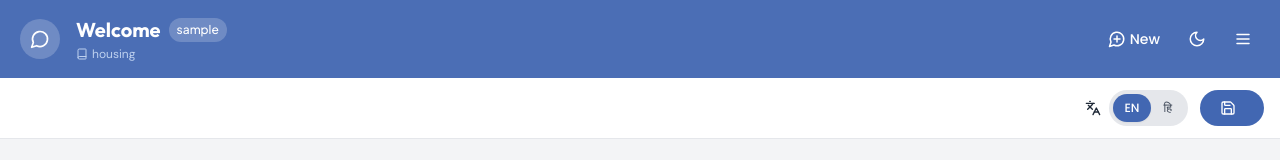
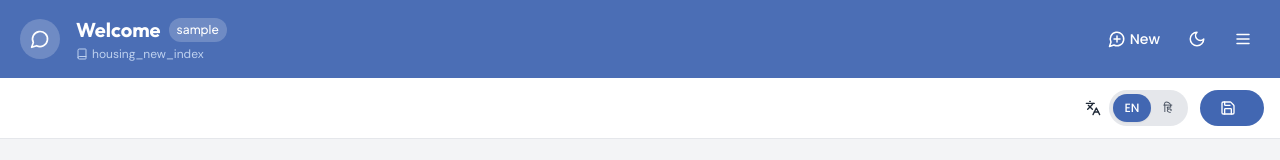
Before and after one commit to Nikk434/housingBot, a Next.js app in the folder frontend/: page /chat in a window 1280 px wide. Shown: the top 160 px of the page. Built offline with nearby package versions, Linux system fonts and the light colour scheme; sample sign-in values are in the browser's storage.

Commit message:
switched to new Index

```diff
--- a/frontend/src/app/chat/ChatComponent.js
+++ b/frontend/src/app/chat/ChatComponent.js
@@ -42,7 +42,7 @@ export default function ChatPage() {
   const [messages, setMessages] = useState([]);
   const [input, setInput] = useState("");
   const [loading, setLoading] = useState(false);
-  const [collectionName, setCollectionName] = useState("housing");
+  const [collectionName, setCollectionName] = useState("housing_new_index");
   const [sessionId, setSessionId] = useState("");
   const [language, setLanguage] = useState("English");
   const [menuOpen, setMenuOpen] = useState(false);
@@ -669,7 +669,7 @@ export default function ChatPage() {
               </div>
               <div className="flex items-center text-xs text-blue-100 opacity-80 mt-0.5 font-dm-sans">
                 <Book size={12} className="mr-1" />
-                <span>housing</span>
+                <span>{collectionName}</span>
                 {/* change to housing */}
               </div>
             </div>
```
